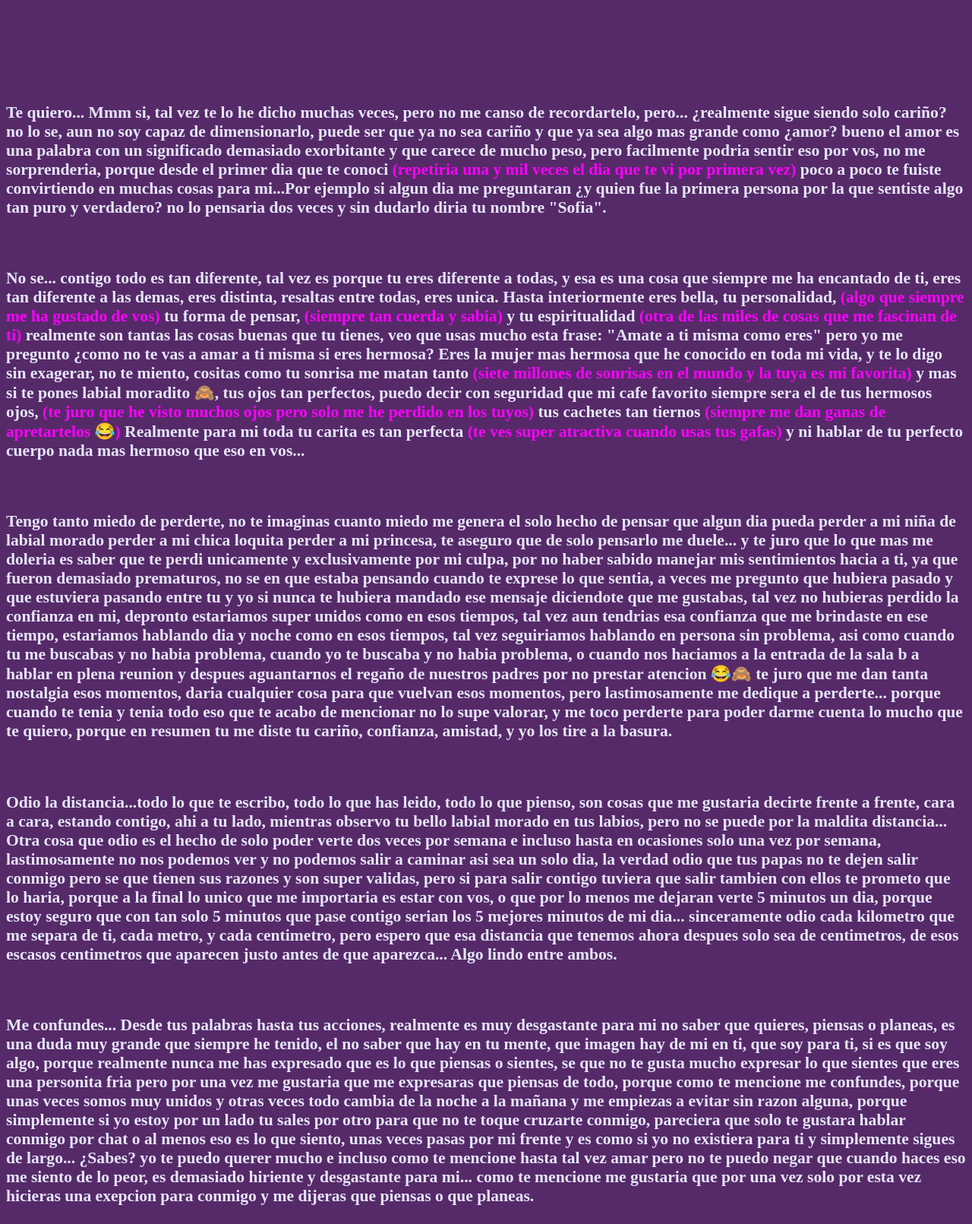
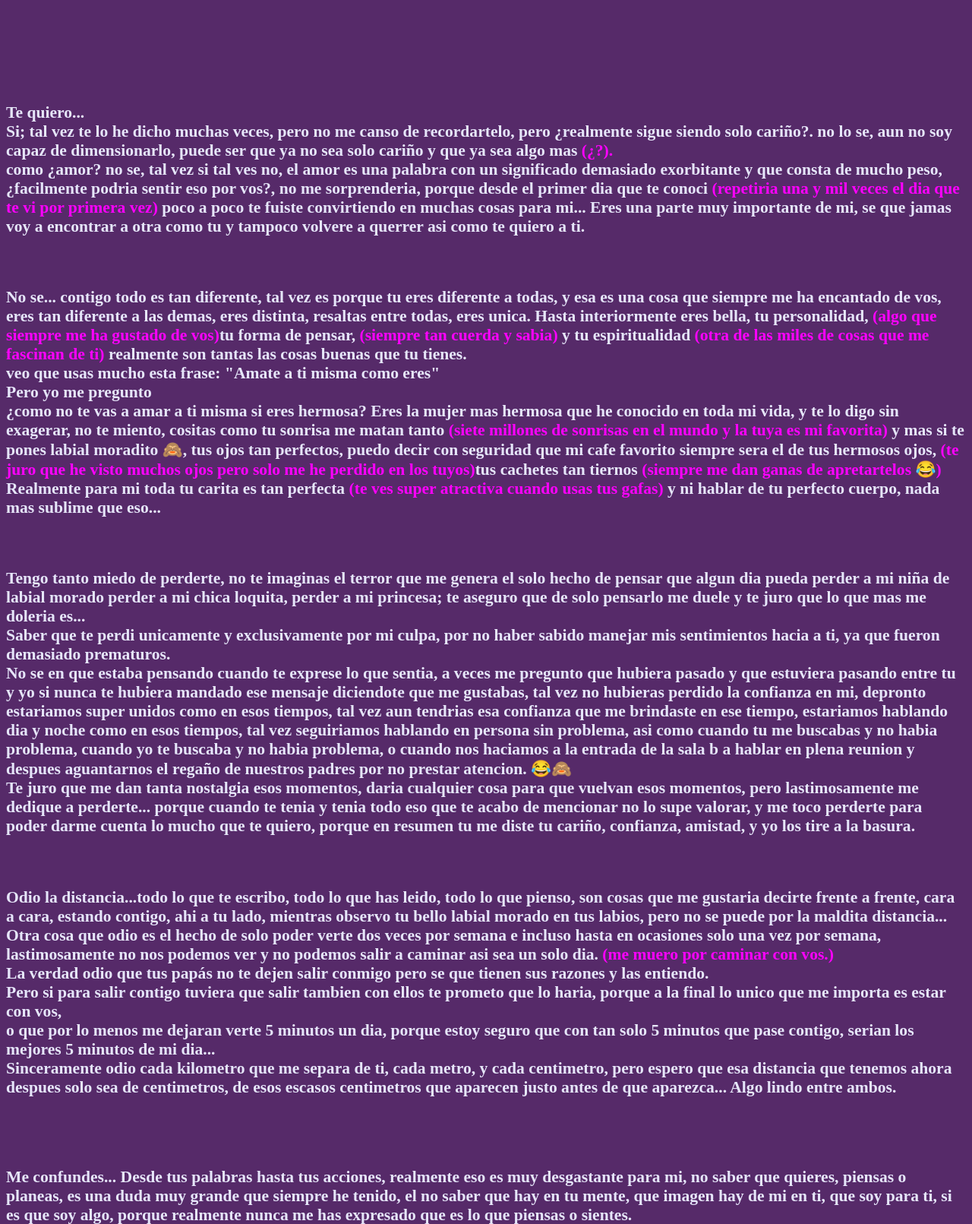
Before and after one commit to David101306/Sofi, a plain HTML site: page index.html in a window 1280 px wide. Shown: the part 140-1751 px from the top of the page at 76% size. Drawn offline with Linux system fonts and the light colour scheme.

Commit message:
index.html

```diff
--- a/index.html
+++ b/index.html
@@ -28,40 +28,44 @@
 </p>
 
 
-<p style="color:Lavender;">Te quiero... Mmm si, tal vez te lo he dicho muchas veces, pero no me canso de recordartelo, pero... ¿realmente sigue siendo
-solo cariño? no lo se, aun no soy capaz de dimensionarlo, puede ser que ya no sea cariño y que ya sea algo mas
-grande como ¿amor? bueno el amor es una palabra con un significado demasiado exorbitante y que carece de mucho peso,
-pero facilmente podria sentir eso por vos, no me sorprenderia, porque desde el primer dia que te conoci <span style="color:Magenta;">(repetiria una y mil
-veces el dia que te vi por primera vez) <span style="color:Lavender;">poco a poco te fuiste convirtiendo en muchas cosas para mi...Por ejemplo si algun dia
-me preguntaran ¿y quien fue la primera persona por la que sentiste algo tan puro y verdadero? no lo pensaria dos veces y
-sin dudarlo diria tu nombre "Sofia". <br/>
+<p style="color:Lavender;">Te quiero...<br/>
+Si; tal vez te lo he dicho muchas veces, pero no me canso de recordartelo, pero ¿realmente sigue siendo
+solo cariño?.
+no lo se, aun no soy capaz de dimensionarlo, puede ser que ya no sea solo cariño y que ya sea algo mas <span style="color:Magenta;">(¿?).<br/>
+
+<span style="color:Lavender;"> como ¿amor? no se, tal vez si tal ves no, el amor es una palabra con un significado demasiado exorbitante y que consta de mucho peso,
+¿facilmente podria sentir eso por vos?, no me sorprenderia, porque desde el primer dia que te conoci <span style="color:Magenta;">(repetiria una y mil
+veces el dia que te vi por primera vez) <span style="color:Lavender;"> poco a poco te fuiste convirtiendo en muchas cosas para mi... Eres una parte muy importante de mi,
+se que jamas voy a encontrar a otra como tu y tampoco volvere a querrer asi como te quiero a ti.  <br/>
 
 <p style="color:Lavender;"><br/>
 </p>
 
-<p style="color:Lavender;">No se... contigo todo es tan diferente, tal vez es porque tu eres diferente a todas, y esa es una cosa que siempre me ha encantado de ti,
+<p style="color:Lavender;">No se... contigo todo es tan diferente, tal vez es porque tu eres diferente a todas, y esa es una cosa que siempre me ha encantado de vos,
 eres tan diferente a las demas, eres distinta, resaltas entre todas, eres unica. Hasta interiormente eres bella, tu personalidad,
-<span style="color:Magenta;">(algo que siempre me ha gustado de vos)<span style="color:Lavender;"> tu forma de pensar, <span style="color:Magenta;">(siempre tan cuerda y sabia) <span style="color:Lavender;">y tu espiritualidad <span style="color:Magenta;">(otra de las miles de cosas que me fascinan de ti)<span style="color:Lavender;">
-realmente son tantas las cosas buenas que tu tienes, veo que usas mucho esta frase: "Amate a ti misma como eres" pero yo me pregunto
+<span style="color:Magenta;">(algo que siempre me ha gustado de vos)<span style="color:Lavender;">tu forma de pensar, <span style="color:Magenta;">(siempre tan cuerda y sabia)<span style="color:Lavender;"> y tu espiritualidad <span style="color:Magenta;">(otra de las miles de cosas que me fascinan de ti)
+<span style="color:Lavender;">realmente son tantas las cosas buenas que tu tienes.<br/>
+veo que usas mucho esta frase: "Amate a ti misma como eres" <br/>
+Pero yo me pregunto <br/>
 ¿como no te vas a amar a ti misma si eres hermosa? Eres la mujer mas hermosa que he conocido en toda mi vida, y te lo digo sin exagerar, no te miento,
-cositas como tu sonrisa me matan tanto<span style="color:Magenta;"> (siete millones de sonrisas en el mundo y la tuya es mi favorita)<span style="color:Lavender;"> y mas si te pones labial moradito 🙈, tus ojos tan perfectos, puedo
-decir con seguridad que mi cafe favorito siempre sera el de tus hermosos ojos, <span style="color:Magenta;">(te juro que he visto muchos ojos pero solo me he perdido en los tuyos) <span style="color:Lavender;">tus cachetes
+cositas como tu sonrisa me matan tanto <span style="color:Magenta;">(siete millones de sonrisas en el mundo y la tuya es mi favorita)<span style="color:Lavender;"> y mas si te pones labial moradito 🙈, tus ojos tan perfectos, puedo
+decir con seguridad que mi cafe favorito siempre sera el de tus hermosos ojos, <span style="color:Magenta;">(te juro que he visto muchos ojos pero solo me he perdido en los tuyos)<span style="color:Lavender;">tus cachetes
 tan tiernos <span style="color:Magenta;">(siempre me dan ganas de apretartelos 😂) <span style="color:Lavender;">Realmente para mi toda tu carita es tan perfecta <span style="color:Magenta;">(te ves super atractiva cuando usas tus gafas)<span style="color:Lavender;"> y
-ni hablar de tu perfecto cuerpo nada mas hermoso que eso en vos...<br/>
+ni hablar de tu perfecto cuerpo, nada mas sublime que eso...<br/>
 
 
 <p style="color:Lavender;"><br/>
 </p>
 
 <p style="color:Lavender;">
-Tengo tanto miedo de perderte, no te imaginas cuanto miedo me genera el solo hecho de pensar que algun dia pueda perder a mi niña de labial morado
-perder a mi chica loquita perder a mi princesa, te aseguro que de solo pensarlo me duele... y te juro que lo que mas me doleria es
-saber que te perdi unicamente y exclusivamente por mi culpa, por no haber sabido manejar mis sentimientos hacia a ti, ya que fueron demasiado prematuros, no se en que
-estaba pensando cuando te exprese lo que sentia, a veces me pregunto que hubiera pasado y que estuviera pasando entre tu y yo si nunca te hubiera mandado
+Tengo tanto miedo de perderte, no te imaginas el terror que me genera el solo hecho de pensar que algun dia pueda perder a mi niña de labial morado
+perder a mi chica loquita, perder a mi princesa; te aseguro que de solo pensarlo me duele y te juro que lo que mas me doleria es...<br/>
+Saber que te perdi unicamente y exclusivamente por mi culpa, por no haber sabido manejar mis sentimientos hacia a ti, ya que fueron demasiado prematuros.<br/>
+No se en que estaba pensando cuando te exprese lo que sentia, a veces me pregunto que hubiera pasado y que estuviera pasando entre tu y yo si nunca te hubiera mandado
 ese mensaje diciendote que me gustabas, tal vez no hubieras perdido la confianza en mi, depronto estariamos super unidos como en esos tiempos, tal vez aun tendrias
 esa confianza que me brindaste en ese tiempo, estariamos hablando dia y noche como en esos tiempos, tal vez seguiriamos hablando en persona sin problema, asi como
 cuando tu me buscabas y no habia problema, cuando yo te buscaba y no habia problema, o cuando nos haciamos a la entrada de la sala b a hablar en plena
-reunion y despues aguantarnos el regaño de nuestros padres por no prestar atencion 😂🙈 te juro que me dan tanta nostalgia esos momentos, daria cualquier cosa para que
+reunion y despues aguantarnos el regaño de nuestros padres por no prestar atencion. 😂🙈<br/>  Te juro que me dan tanta nostalgia esos momentos, daria cualquier cosa para que
 vuelvan esos momentos, pero lastimosamente me dedique a perderte... porque cuando te tenia y tenia todo eso que te acabo de mencionar no lo supe valorar, y me toco
 perderte para poder darme cuenta lo mucho que te quiero, porque en resumen tu me diste tu cariño, confianza, amistad, y yo los tire a la basura.<br/>
 <p style="color:Lavender;"><br/>
@@ -70,49 +74,57 @@ perderte para poder darme cuenta lo mucho que te quiero, porque en resumen tu me
 <p style="color:Lavender;">Odio la distancia...todo lo que te escribo, todo lo que has leido, todo lo que pienso, son cosas que me gustaria decirte frente a frente, cara a cara,
 estando contigo, ahi a tu lado, mientras observo tu bello labial morado en tus labios, pero no se puede por la maldita distancia... Otra cosa que odio
 es el hecho de solo poder verte dos veces por semana e incluso hasta en ocasiones solo una vez por semana, lastimosamente no nos podemos ver y no
-podemos salir a caminar asi sea un solo dia, la verdad odio que tus papas no te dejen salir conmigo pero se que tienen sus razones y son super validas,
-pero si para salir contigo tuviera que salir tambien con ellos te prometo que lo haria, porque a la final lo unico que me importaria es estar con vos, o que por lo
-menos me dejaran verte 5 minutos un dia, porque estoy seguro que con tan solo 5 minutos que pase contigo serian los 5 mejores minutos de mi dia... sinceramente
-odio cada kilometro que me separa de ti, cada metro, y cada centimetro, pero espero que esa distancia que tenemos ahora despues solo sea de
+podemos salir a caminar asi sea un solo dia. <span style="color:Magenta;">(me muero por caminar con vos.)<br/>
+<span style="color:Lavender;">La verdad odio que tus papás no te dejen salir conmigo pero se que tienen sus razones y las entiendo.<br/>
+Pero si para salir contigo tuviera que salir tambien con ellos te prometo que lo haria, porque a la final lo unico que me importa es estar con vos,<br/>
+o que por lo menos me dejaran verte 5 minutos un dia, porque estoy seguro que con tan solo 5 minutos que pase contigo, serian los mejores 5 minutos de mi dia...<br/>
+Sinceramente odio cada kilometro que me separa de ti, cada metro, y cada centimetro, pero espero que esa distancia que tenemos ahora despues solo sea de
 centimetros, de esos escasos centimetros que aparecen justo antes de que aparezca... Algo lindo entre ambos.<br/>
+<br/>
 <p style="color:Lavender;"><br/>
 </p>
 
 
-<p style="color:Lavender;">Me confundes... Desde tus palabras hasta tus acciones, realmente es muy desgastante para mi no saber que quieres, piensas o planeas, es una duda muy grande que siempre
+<p style="color:Lavender;">Me confundes... Desde tus palabras hasta tus acciones, realmente eso es muy desgastante para mi, no saber que quieres, piensas o planeas, es una duda muy grande que siempre
 he tenido, el no saber que hay en tu mente, que imagen hay de mi en ti, que soy para ti, si es que soy algo, porque realmente nunca me has expresado que es lo que piensas
-o sientes, se que no te gusta mucho expresar lo que sientes que eres una personita fria pero por una vez me gustaria que me expresaras que piensas de todo,
+o sientes.<br/>
+se que no te gusta mucho expresar lo que sientes, que eres una personita fria pero por una vez me gustaria que me expresaras que piensas de todo,
 porque como te mencione me confundes, porque unas veces somos muy unidos y otras veces todo cambia de la noche a la mañana y me empiezas a evitar sin razon alguna,
 porque simplemente si yo estoy por un lado tu sales por otro para que no te toque cruzarte conmigo, pareciera que solo te gustara hablar conmigo por chat o al menos eso
-es lo que siento, unas veces pasas por mi frente y es como si yo no existiera para ti y simplemente sigues de largo... ¿Sabes? yo te puedo querer mucho e incluso
-como te mencione hasta tal vez amar pero no te puedo negar que cuando haces eso me siento de lo peor, es demasiado hiriente y desgastante para mi... como te mencione
-me gustaria que por una vez solo por esta vez hicieras una exepcion para conmigo y me dijeras que piensas o que planeas.<br/>
+es lo que siento, unas veces pasas por mi frente y es como si yo no existiera para ti y simplemente sigues de largo...<br/>
+¿Sabes? te puedo querer mucho pero no te puedo negar que cuando haces eso me siento de lo peor, es demasiado hiriente y desgastante para mi...<br/>
+Como te mencione me gustaria que por una vez solo por esta vez hicieras una exepcion para conmigo y me dijeras que piensas.<br/>
 <p style="color:Lavender;"><br/>
 </p>
 
 
 <p style="color:Lavender;">Te pienso tanto... No se porque siempre estas en mi mente, no hay dia que no te extrañe ni noche que no te piense porque simplemente siempre estas en mi mente, dicen
-que mente ocupada no extraña a nadie pero lastimosamente esa frase no aplica para mi, porque asi este ocupado siempre estas ahi, siempre estoy pensandote y extrañandote,
-la verdad me gustaria que me enseñaras a como estar sin ti, porque al parecer para ti es facil, pero para mi eso es mortificante, cuando tu y yo no hablamos asi sea un
+que mente ocupada no extraña a nadie pero lastimosamente esa frase no aplica para mi, porque asi este ocupado y con mil cosas en mi mente siempre estas ahi, siempre estoy pensandote y extrañandote,
+la verdad me gustaria que me enseñaras a como estar sin ti, porque al parecer para ti es facil, pero para mi eso es mortificante.<br/>
+Cuando tu y yo no hablamos asi sea un
 solo dia no hay momento en el que no me pregunte ¿Como estara mi niña? ¿Que andara haciendo? ¿Estara bien? y asi me la paso, cuestionandome como te estara yendo, porque
-de mi mente no sales ni medio segundo,  =====y en esos momentos no te escribo simplemente porque no quiero ser unas molestia para ti, porque siempre pienso que si en
-verdad quisieras hablar conmigo tu me escribirias... En ocasiones cuando salgo a la calle empiezo a hablar conmigo mismo de vos, te juro que a veces trato de sacarte
+de mi mente no sales ni medio segundo, y en esos momentos no te escribo simplemente porque no quiero ser unas molestia para ti, porque siempre pienso que si en
+verdad quisieras hablar conmigo tu me escribirias...<br/>
+En ocasiones cuando salgo a la calle empiezo a hablar conmigo mismo de vos, te juro que a veces trato de sacarte
 de mi mente pero no me es posible, cuando veo cosas de color morado te recuerdo a ti, te identifico tanto con ese color o al escuchar una cancion de k-pop lo unico en
 lo que pienso es en ti, pero cuando veo unas flores ahi es cuando mas te recuerdo, sigo sin entender porque hice eso, pero se que si lo hice fue por ti y con eso me
-basta, ¿sabes? apesar de que eso me trajo problemas no me arrepiento de haberlo hecho porque asi te demostre que por ti soy capaz de cualquier cosa y sinceramente lo
-volveria a hacer de nuevo pero se que no puedo.<br/>
+basta.<br/>
+¿Sabes? apesar de que eso me trajo problemas no me arrepiento de haberlo hecho porque asi te demostre que por ti soy capaz de cualquier cosa y sinceramente lo
+volveria a hacer de nuevo, pero se que no puedo.<br/>
 <p style="color:Lavender;"><br/>
 </p>
 
 
-<p style="color:Lavender;">Ya que te hablo de ese tema... Es complicado, de repente todo mundo me empezo a hablar de que yo te lleve flores y automaticamente me quede en shock de que tanta gente
-como Daniela, Laura, Natalia o hasta Sandra supiera eso, sinceramente me da igual que se enteren o no, no es algo que me afecte, pero lo que yo me pregunto es ¿porque le cuentas
-a todo mundo eso? no lo se, lo mismo paso cuando te exprese lo que sentia, al tiempo laura me empezo a molestar con ese tema lo mismo Daniela, y la verdad me pregunto
-¿Porque? pero no lo se, tus razones tendras, Otra cosa es que mucha gente me comenta y me dice cosas de ti, que la verdad me niego a creer, pienso que la niña que yo
-conoci sea asi pero sinceramente me logran sembrar la duda... y no se si esos comentarios sean verdad, cosas como que juegas conmigo o que simplemente me ilusionas
-esos comentarios no les presto mucho cuidado porque hasta que tu no me lo digas no lo creeria pero como te mencione me logran sembrar la duda y me cuestiono si son
-verdad.<br/>
-
+<p style="color:Lavender;">Tu indiferencia... <span style="color:Magenta;">(es la que me domina)<span style="color:Lavender;"> Un tema que siempre me ha consternado, sinceramente siempre he pensado que hay algo que no se, algo que tal vez no me quieres contar, siento
+que hay algo que falta para que todas las "fichas" de este rompecabezas esten completas, como aquella vez que me dijiste que estabas entre la espada y la pared porque
+por un lado estaba tu papá y por otro lado estaba yo, la verdad sigo sin entender porque dijiste eso, nunca me lo quisiste contar...<br/>
+Tambien dijiste que habia algo que no podia saber, es otra cosa que tampoco se, porque segun tu lo que no podia saber era que te ibas a alejar de mi, pero sinceramente no te crei que esa era la
+parte que no podia saber, tu siempre has sido un misterio conmigo.<br/>
+Tus ignoradas sin sentido y todas esas cosas son muy raras y ahi es cuando me comienzo a cuestionar
+muchas cosas, ¿Porque por chat eres una persona totalmente diferente a como lo eres en persona? Te juro que ya hasta hay veces que me cuestiono si la personita que me
+escribe eres tu, es que si nuestra amistad fuera igual a como es por chat seriamos mas cercanos.<br/>
+<p style="color:Lavender;"><br/>
+</p>
 
 
 
```
